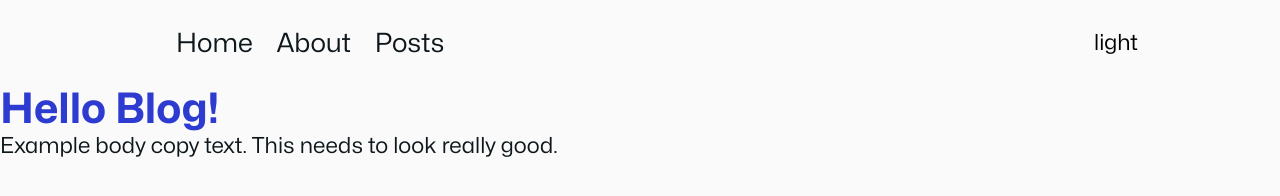
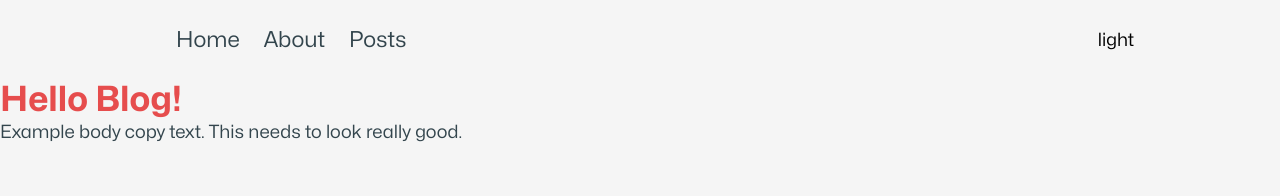
Before and after one commit to DavidCredo/personalblog, an Astro site: page / in a window 1280 px wide. Built offline with nearby package versions, Linux system fonts and the light colour scheme; Astro itself is replaced by a stand-in of ours.

Commit message:
changed color theme and font sizing

```diff
--- a/src/styles/global.css
+++ b/src/styles/global.css
@@ -22,7 +22,7 @@ Basic color palette stuff
 */
 html {
   font-size: 1rem;
-  font-size: clamp(1rem, calc(1rem + 0.6vw), 1.375rem);
+  font-size: clamp(1rem, calc(1rem + 0.2vw), 1.14rem);
 }
 
 /*
@@ -82,6 +82,9 @@ h4,
 h5,
 h6 {
   overflow-wrap: break-word;
-  line-height: 1.1;
   color: var(--color-text);
 }
+
+h1, h2, h3, h4 {
+  line-height: 1.1;
+}
--- a/src/styles/variables.css
+++ b/src/styles/variables.css
@@ -1,11 +1,11 @@
 :root {
-  --color-primary: hsl(235, 64%, 50%);
+  --color-primary: hsl(0, 75%, 60%);
   --color-secondary: hsl(137, 59%, 54%);
 
-  --color-bg: hsl(113, 0%, 98%);
+  --color-bg: hsl(113, 0%, 90%);
   --color-bg-elevated: hsl(113, 0%, 92%);
-  --color-text: hsl(198, 32%, 8%);
-  --color-text-light: hsl(198, 0%, 30%);
+  --color-text: hsl(198, 20%, 25%);
+  --color-text-light: hsl(198, 20%, 30%);
 
   --shadow-color: 0deg 0% 58%;
   --shadow-elevation-medium: 0.3px 0.5px 0.7px hsl(var(--shadow-color) / 0.36),
@@ -27,26 +27,26 @@
 }
 
 [data-theme="dark"] {
-  --color-primary: hsl(235, 75%, 65%);
+  --color-primary: hsl(17, 100%, 65%);
   --color-secondary: hsl(137, 69%, 50%);
 
-  --color-bg: hsl(113, 0%, 10%);
+  --color-bg: hsl(0, 0%, 10%);
   --color-bg-elevated: hsl(113, 0%, 20%);
-  --color-text: hsl(315, 10%, 98%);
+  --color-text: hsl(315, 0%, 90%);
   --color-text-light: hsl(315, 10%, 85%);
 }
 
 [data-theme="light"] {
-  --color-primary: hsl(235, 64%, 50%);
+  --color-primary: hsl(0, 75%, 60%);
   --color-secondary: hsl(137, 69%, 44%);
 
-  --color-bg: hsl(113, 0%, 98%);
+  --color-bg: hsl(113, 0%, 96%);
   --color-bg-elevated: hsl(113, 0%, 92%);
-  --color-text: hsl(198, 32%, 8%);
-  --color-text-light: hsl(198, 0%, 30%);
+  --color-text: hsl(198, 20%, 25%);
+  --color-text-light: hsl(198, 20%, 30%);
 }
 
-@media screen  and (max-width: 500px) {
+@media screen and (max-width: 500px) {
   :root {
     --line-height: 1.4;
   }
```
